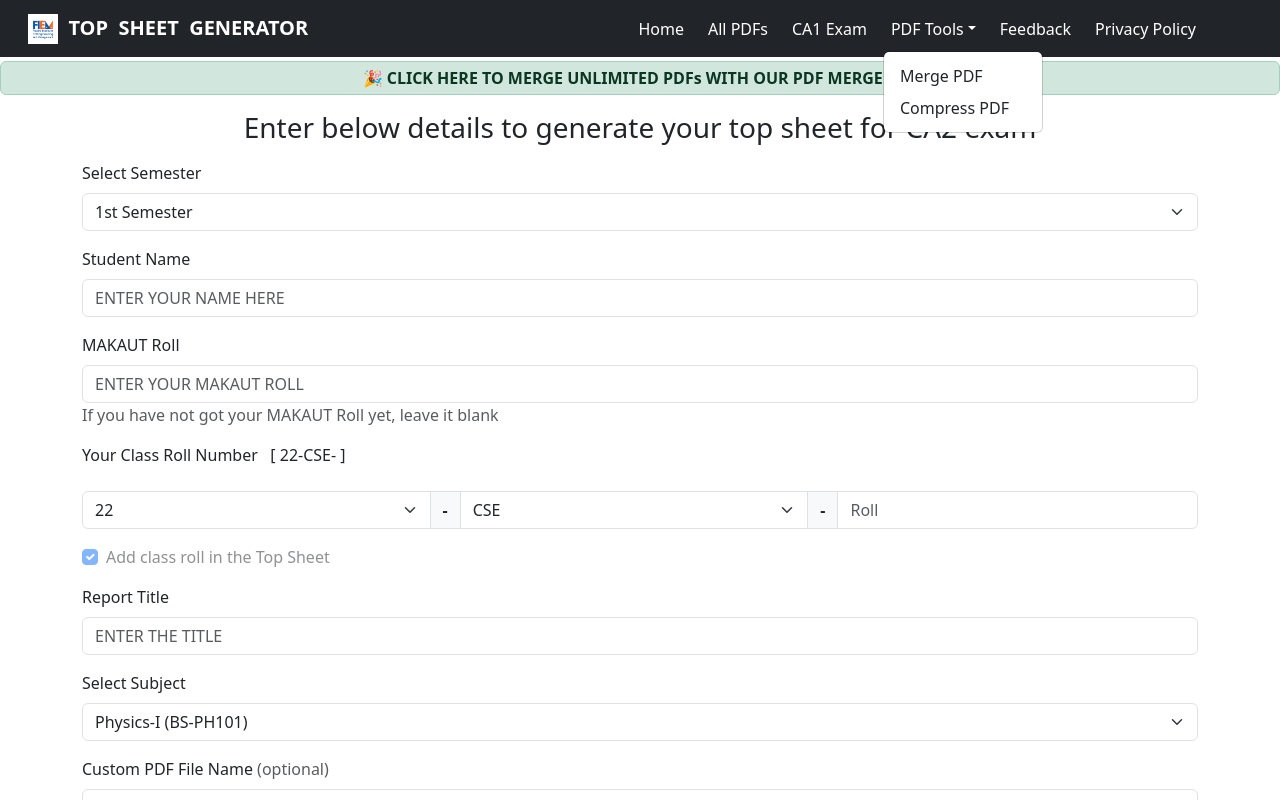
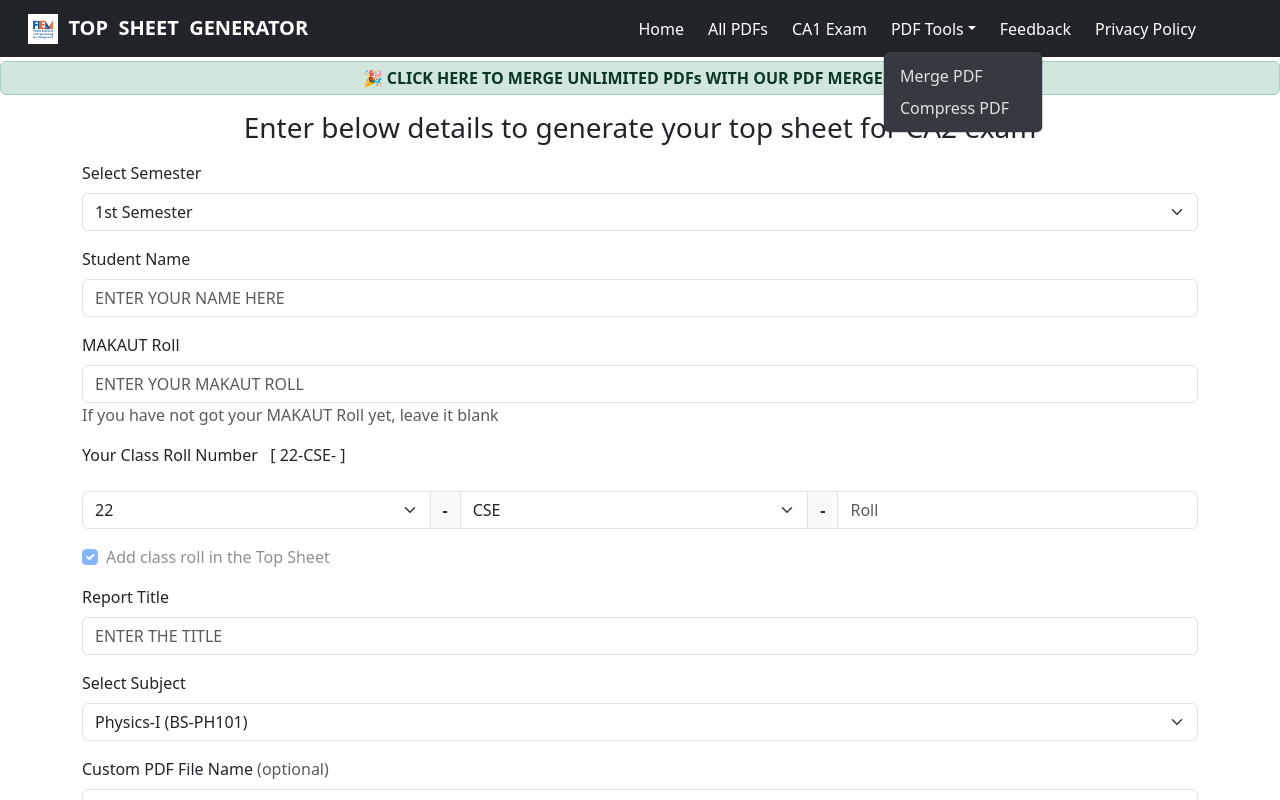
Before and after one commit to Saptarshi-Chakraborty/top-sheet-generator-frontend, a Next.js app: page / in a window 1280 px wide. Both pictures are taken after a click on the button "PDF Tools". Shown: the top 800 px of the page. Built offline with nearby package versions, Linux system fonts and the light colour scheme.

Commit message:
Fixed the Dropdown menu theme in Navbar

```diff
--- a/components/NavBar.js
+++ b/components/NavBar.js
@@ -42,7 +42,7 @@ const Navbar = () => {
                                 <li className="nav-item dropdown">
                                     <a className="nav-link active dropdown-toggle" href="#" role="button" data-bs-toggle="dropdown" aria-expanded="false">PDF Tools</a>
 
-                                    <ul className="dropdown-menu">
+                                    <ul className="dropdown-menu dropdown-menu-dark text-white">
                                         <li><a className="dropdown-item" href="/pdftools/pdf-merger">Merge PDF</a></li>
                                         <li><a className="dropdown-item" href="/pdftools/pdf-compressor">Compress PDF</a></li>
                                     </ul>
--- a/package.json
+++ b/package.json
@@ -6,6 +6,7 @@
     "dev": "next dev",
     "build": "next build",
     "start": "next start",
+    "export": "next export",
     "lint": "next lint"
   },
   "dependencies": {
```
